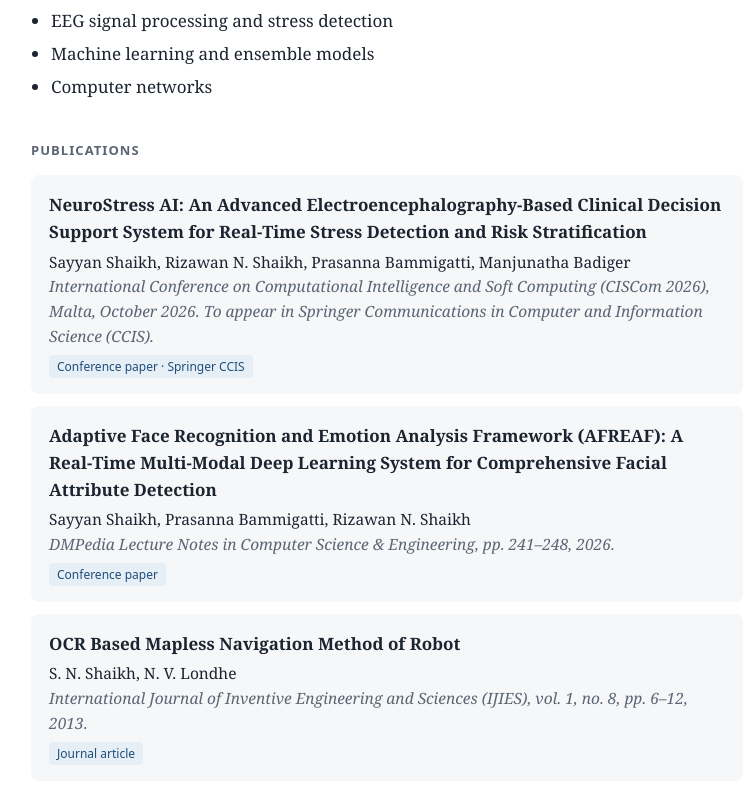
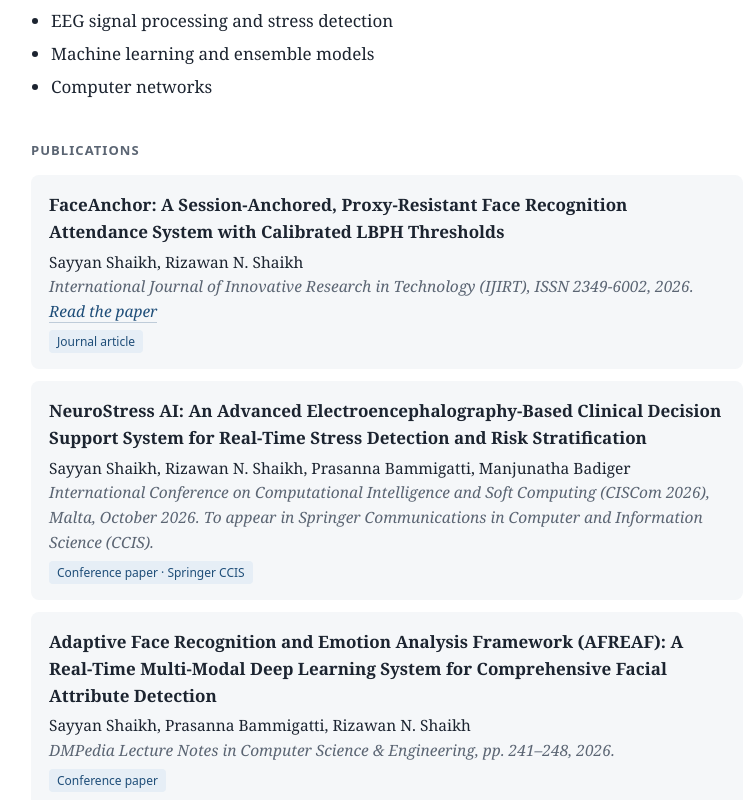
Before and after one commit to SayyanShaikh/SayyanShaikh.github.io, a plain HTML site: page index.html in a window 1280 px wide. Shown: the part 507-1307 px from the top of the page, without its empty margins (253-1005 px from the left). Drawn offline with Linux system fonts and the light colour scheme.

Commit message:
Add FaceAnchor paper (IJIRT, 2026) to publications

```diff
--- a/index.html
+++ b/index.html
@@ -140,6 +140,12 @@
   <h2>Publications</h2>
   <ol class="pubs">
     <li>
+      <span class="pt">FaceAnchor: A Session-Anchored, Proxy-Resistant Face Recognition Attendance System with Calibrated LBPH Thresholds</span>
+      <span class="pa">Sayyan Shaikh, Rizawan N. Shaikh</span>
+      <span class="pv">International Journal of Innovative Research in Technology (IJIRT), ISSN 2349-6002, 2026. <a href="https://ijirt.org/article?manuscript=211422">Read the paper</a></span>
+      <span class="tag">Journal article</span>
+    </li>
+    <li>
       <span class="pt">NeuroStress AI: An Advanced Electroencephalography-Based Clinical Decision Support System for Real-Time Stress Detection and Risk Stratification</span>
       <span class="pa">Sayyan Shaikh, Rizawan N. Shaikh, Prasanna Bammigatti, Manjunatha Badiger</span>
       <span class="pv">International Conference on Computational Intelligence and Soft Computing (CISCom 2026), Malta, October 2026. To appear in Springer Communications in Computer and Information Science (CCIS).</span>
```
